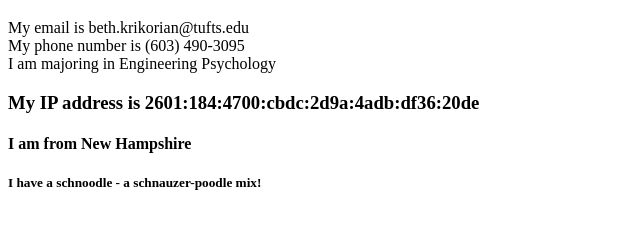
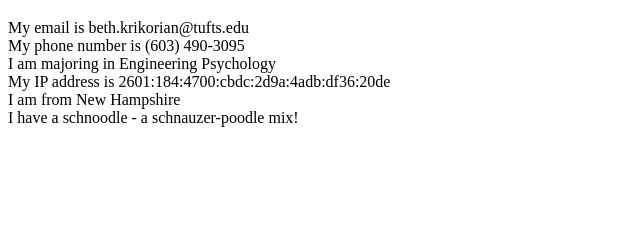
Before and after one commit to bethkrikorian/aboutbethk, a plain HTML site: page index.html in a window 1280 px wide. Shown: the part 61-290 px from the top of the page, without its empty margins (0-640 px from the left). Drawn offline with Linux system fonts and the light colour scheme.

Commit message:
Update index.html

```diff
--- a/index.html
+++ b/index.html
@@ -7,8 +7,8 @@
     <h1>My name is Beth Krikorian</h1>
     My email is beth.krikorian@tufts.edu <br />
     My phone number is (603) 490-3095 <br />
-    I am majoring in Engineering Psychology
-    <h3>My IP address is 2601:184:4700:cbdc:2d9a:4adb:df36:20de</h3>
-    <h4>I am from New Hampshire</h4>
-    <h5>I have a schnoodle - a schnauzer-poodle mix!</h5>
+    I am majoring in Engineering Psychology <br />
+    My IP address is 2601:184:4700:cbdc:2d9a:4adb:df36:20de<br />
+    I am from New Hampshire<br />
+    I have a schnoodle - a schnauzer-poodle mix!<br />
 </body>
```
